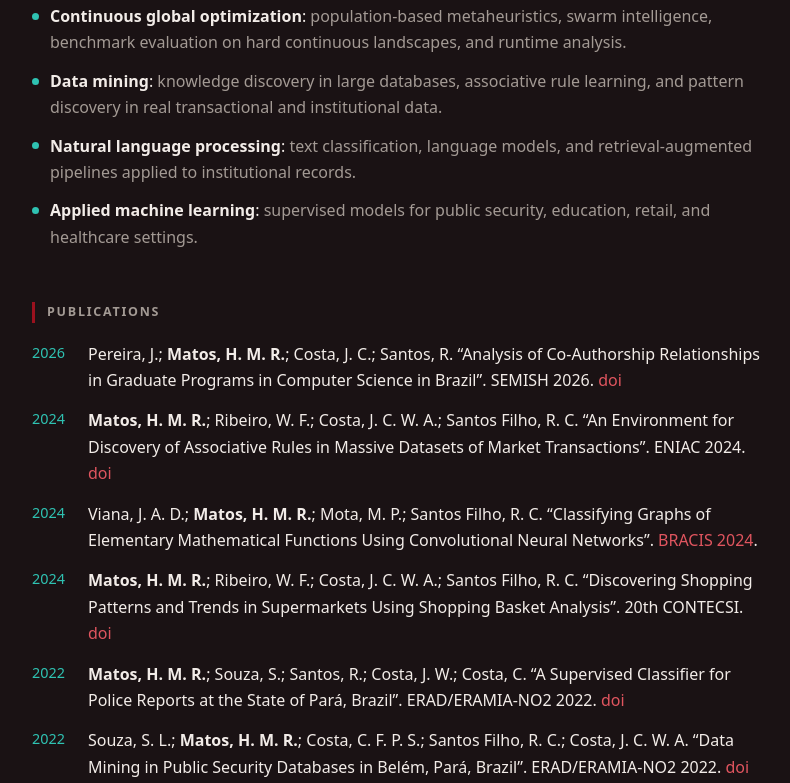
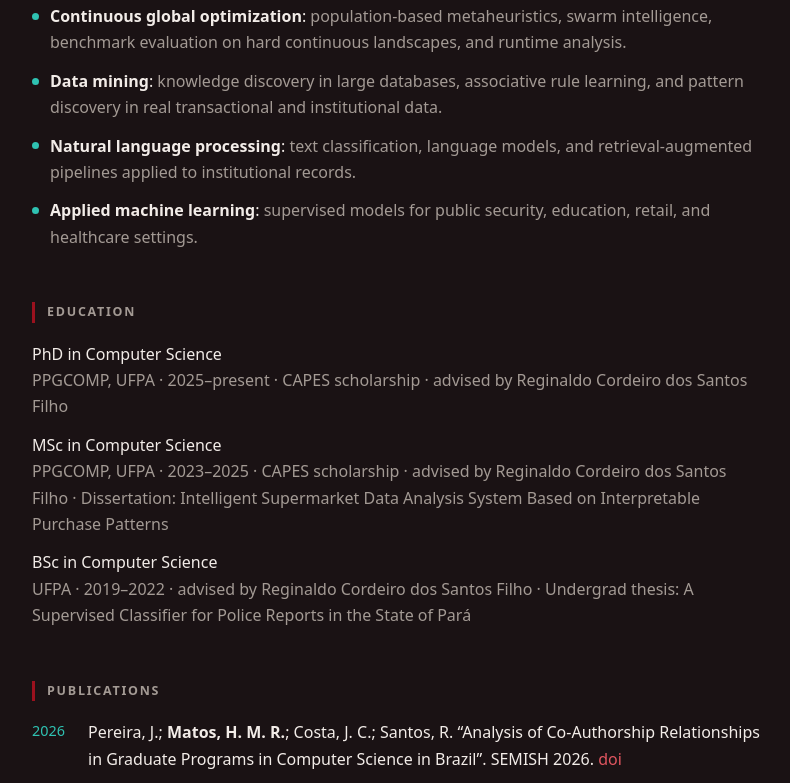
Before and after one commit to hellsdeur/hellsdeur.github.io, a plain HTML site: page index.html in a window 1280 px wide. Shown: the part 446-1229 px from the top of the page, without its empty margins (244-1034 px from the left). Drawn offline with Linux system fonts and the light colour scheme.

Commit message:
feat: education

```diff
--- a/index.html
+++ b/index.html
@@ -187,6 +187,13 @@ footer{margin-top:64px;padding-top:18px;border-top:1px solid var(--rule);color:v
     <li><b>Applied machine learning</b>: <span> supervised models for public security, education, retail, and healthcare settings.</span></li>
   </ul>
 
+  <h2>Education</h2>
+  <ul class="rows">
+    <li><span class="ttl">PhD in Computer Science</span> PPGCOMP, UFPA &middot; 2025&ndash;present &middot; CAPES scholarship &middot; advised by Reginaldo Cordeiro dos Santos Filho</li>
+    <li><span class="ttl">MSc in Computer Science</span> PPGCOMP, UFPA &middot; 2023&ndash;2025 &middot; CAPES scholarship &middot; advised by Reginaldo Cordeiro dos Santos Filho &middot; Dissertation: Intelligent Supermarket Data Analysis System Based on Interpretable Purchase Patterns</li>
+    <li><span class="ttl">BSc in Computer Science</span> UFPA &middot; 2019&ndash;2022 &middot; advised by Reginaldo Cordeiro dos Santos Filho &middot; Undergrad thesis: A Supervised Classifier for Police Reports in the State of Pará</li>
+  </ul>
+
   <h2>Publications</h2>
   <ul class="pubs">
     <li><span class="yr">2026</span><span class="ttl">Pereira, J.; <em>Matos, H. M. R.</em>; Costa, J. C.; Santos, R. &ldquo;Analysis of Co-Authorship Relationships in Graduate Programs in Computer Science in Brazil&rdquo;. SEMISH 2026. <a href="https://doi.org/10.5753/semish.2026.21157">doi</a></span></li>
```
